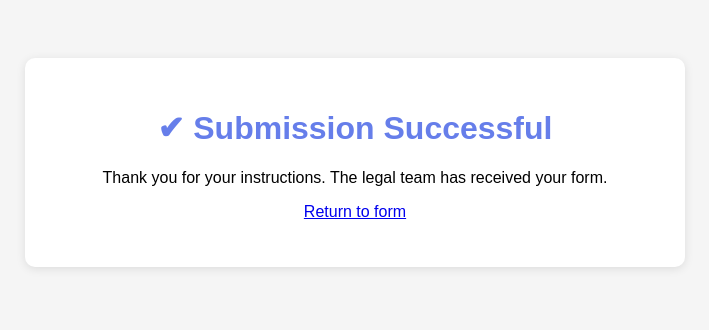
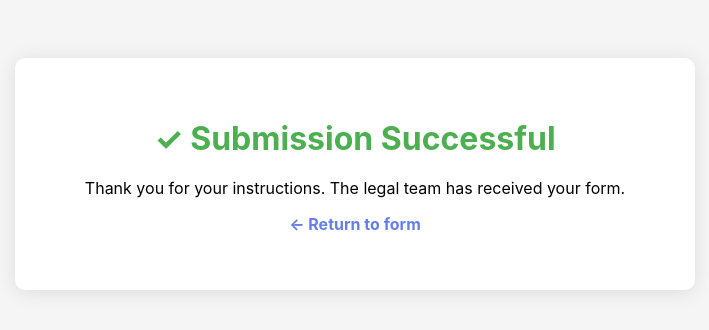
Before and after one commit to GMettam/galvins_instruction_form, a plain HTML site: page success.html in a window 1280 px wide. Shown: the whole page, without its empty margins (285-994 px from the left). Drawn offline with Linux system fonts and the light colour scheme.

Commit message:
Update success.html
Changed to get rid of odd characters in the success message.

```diff
--- a/success.html
+++ b/success.html
@@ -3,23 +3,39 @@
 <head>
     <title>Form Submitted</title>
     <style>
-        body { font-family: sans-serif; text-align: center; padding: 50px; background: #f5f5f5; }
-        h1 { color: #667eea; }
+        body {
+            font-family: -apple-system, BlinkMacSystemFont, sans-serif;
+            text-align: center;
+            padding: 50px;
+            background: #f5f5f5;
+        }
+        h1 {
+            color: #667eea;
+            margin-bottom: 20px;
+        }
         .container {
             max-width: 600px;
             margin: 0 auto;
             background: white;
-            padding: 30px;
+            padding: 40px;
             border-radius: 10px;
-            box-shadow: 0 2px 10px rgba(0,0,0,0.1);
+            box-shadow: 0 2px 20px rgba(0,0,0,0.1);
+        }
+        a {
+            color: #667eea;
+            text-decoration: none;
+            font-weight: bold;
+        }
+        a:hover {
+            text-decoration: underline;
         }
     </style>
 </head>
 <body>
     <div class="container">
-        <h1>✔ Submission Successful</h1>
+        <h1 style="color:#4CAF50">✓ Submission Successful</h1>
         <p>Thank you for your instructions. The legal team has received your form.</p>
-        <p><a href="/">Return to form</a></p>
+        <p><a href="/">← Return to form</a></p>
     </div>
 </body>
 </html>
```
